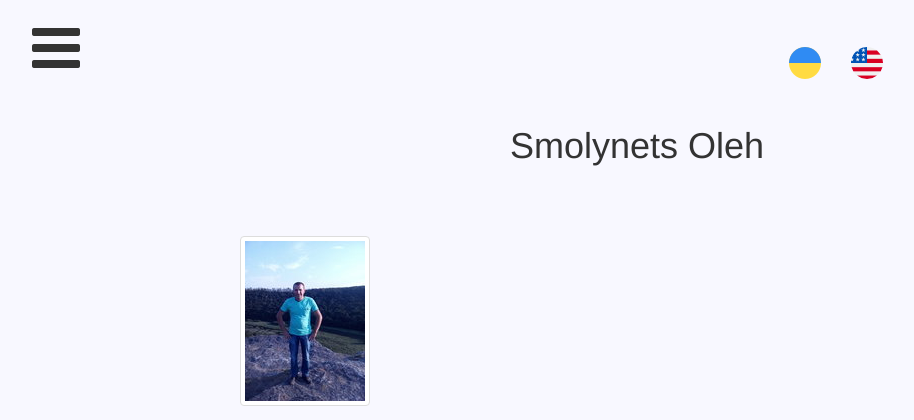
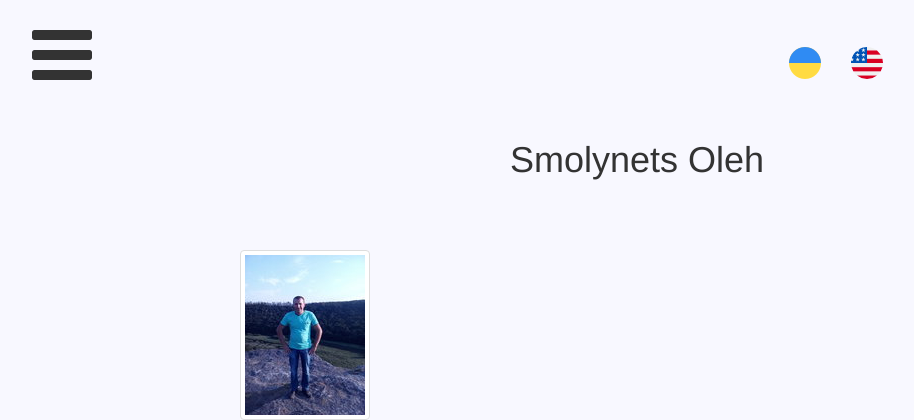
Before and after one commit to smolynets/mycv, a Django app: page / in a window 1280 px wide. Shown: the top 420 px of the page, without its empty margins (3-917 px from the left). Run offline with Django 3.2, Linux system fonts and the light colour scheme; some libraries are stand-ins or nearby versions.

Commit message:
bigger menu icon and margin top for mainlist

```diff
--- a/cv/static/css/main.css
+++ b/cv/static/css/main.css
@@ -93,7 +93,8 @@ body {
 	background-color: 	#DCDCDC;
 	width: 500px;
 	position: absolute;
-	 z-index:99999999;
+	z-index:99999999;
+	margin-top: 40px;
 
 }
 
--- a/cv/templates/base.html
+++ b/cv/templates/base.html
@@ -18,7 +18,7 @@
     	<div class='row sub-header menu-container'>
             <div class='col-xs-1'>
                 <div>
-                    <i class="fa fa-bars fa-4x more_menu" aria-hidden="true"></i>
+                    <i class="fa fa-bars fa-5x more_menu" aria-hidden="true"></i>
                 </div>
                 <div>
                     <ul class='nav mainlist' role='tablist'>
```
